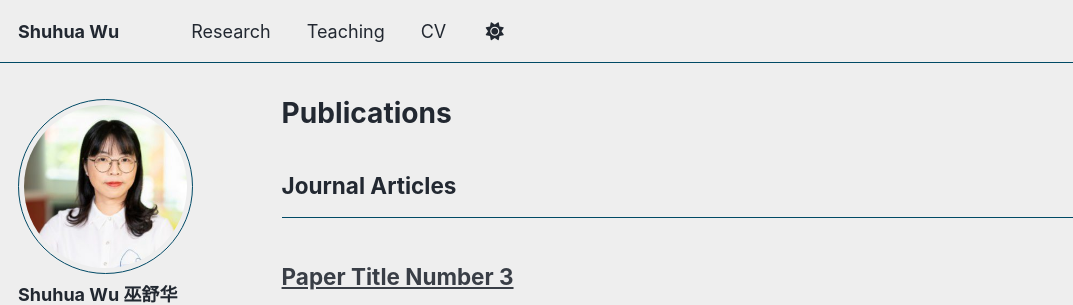
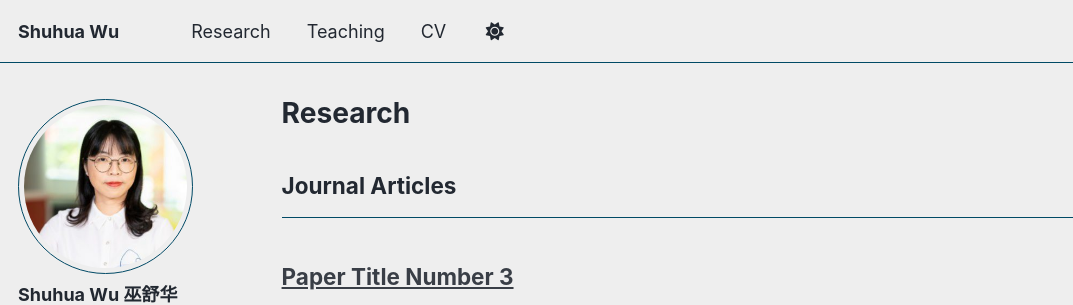
Before and after one commit to shuhuawu7/w, a Jekyll site: the page built from _pages/publications.html, in a window 1280 px wide and 900 px high. Shown: the top 305 px of the window, without its empty margins (0-1073 px from the left). Built offline with Jekyll 4.4.1, drawn with Linux system fonts in a browser that asks for light colours; a script bundle is joined from its source files by our own code; library files that are not in the unit come from our copies.

Commit message:
Update publications.html

```diff
--- a/_pages/publications.html
+++ b/_pages/publications.html
@@ -1,9 +1,11 @@
 ---
 layout: archive
-title: "Publications"
-permalink: /publications/
+title: "Research"
+permalink: /research/
 author_profile: true
 ---
+
+
 
 {% if site.author.googlescholar %}
   <div class="wordwrap">You can also find my articles on <a href="{{site.author.googlescholar}}">my Google Scholar profile</a>.</div>
```
